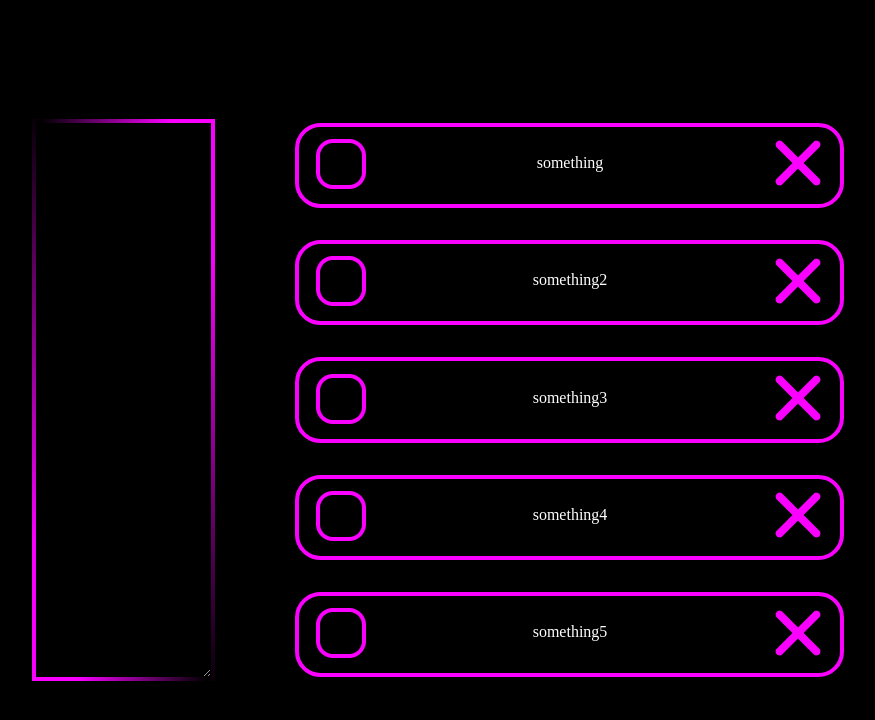
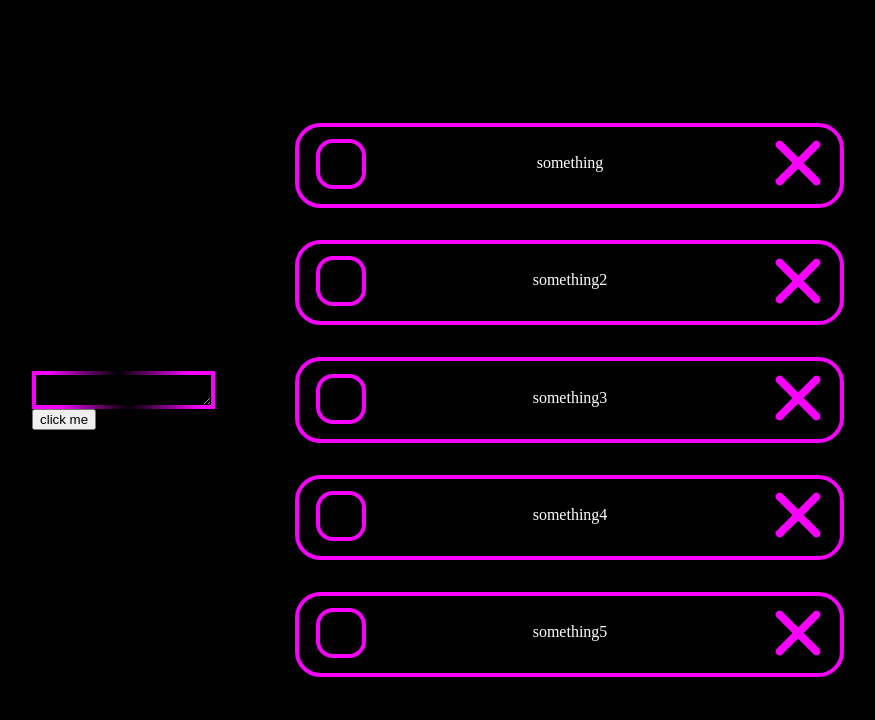
Before and after one commit to ZeSved/ToDo-app, a React (Vite) app: page / in a window 1280 px wide. Shown: the top 720 px of the page, without its empty margins (202-1077 px from the left). Built offline with nearby package versions, Linux system fonts and the light colour scheme.

Commit message:
item adding

```diff
--- a/src/App.tsx
+++ b/src/App.tsx
@@ -1,6 +1,8 @@
 import './App.css'
 
 import ItemList, { Item } from './components/ItemList'
+
+import ItemInput from './components/ItemInput'
 
 import { useState } from 'react'
 
@@ -31,7 +33,10 @@ function App() {
 	return (
 		<div className='wrapper'>
 			<div className='main'>
-				<textarea className='itemInput' />
+				<ItemInput
+					items={items}
+					setItems={setItems}
+				/>
 				<ItemList
 					items={items}
 					setItems={setItems}
--- /dev/null
+++ b/src/components/ItemInput.tsx
@@ -0,0 +1,27 @@
+import { useRef } from 'react'
+import { ItemListProps } from './ItemList'
+
+export default function ItemInput({ items, setItems }: ItemListProps) {
+	const ref = useRef(null)
+	return (
+		<div>
+			<textarea
+				ref={ref}
+				className='itemInput'
+			/>
+			<button
+				onClick={() => {
+					setItems([
+						...items,
+						{
+							content: `try`,
+							checked: false,
+						},
+					])
+					console.log()
+				}}>
+				click me
+			</button>
+		</div>
+	)
+}
--- a/src/components/ItemList.tsx
+++ b/src/components/ItemList.tsx
@@ -42,7 +42,7 @@ export default function ItemList({ items, setItems }: ItemListProps) {
 	)
 }
 
-interface ItemListProps {
+export interface ItemListProps {
 	items: Item[]
 	setItems: React.Dispatch<React.SetStateAction<Item[]>>
 }
```
